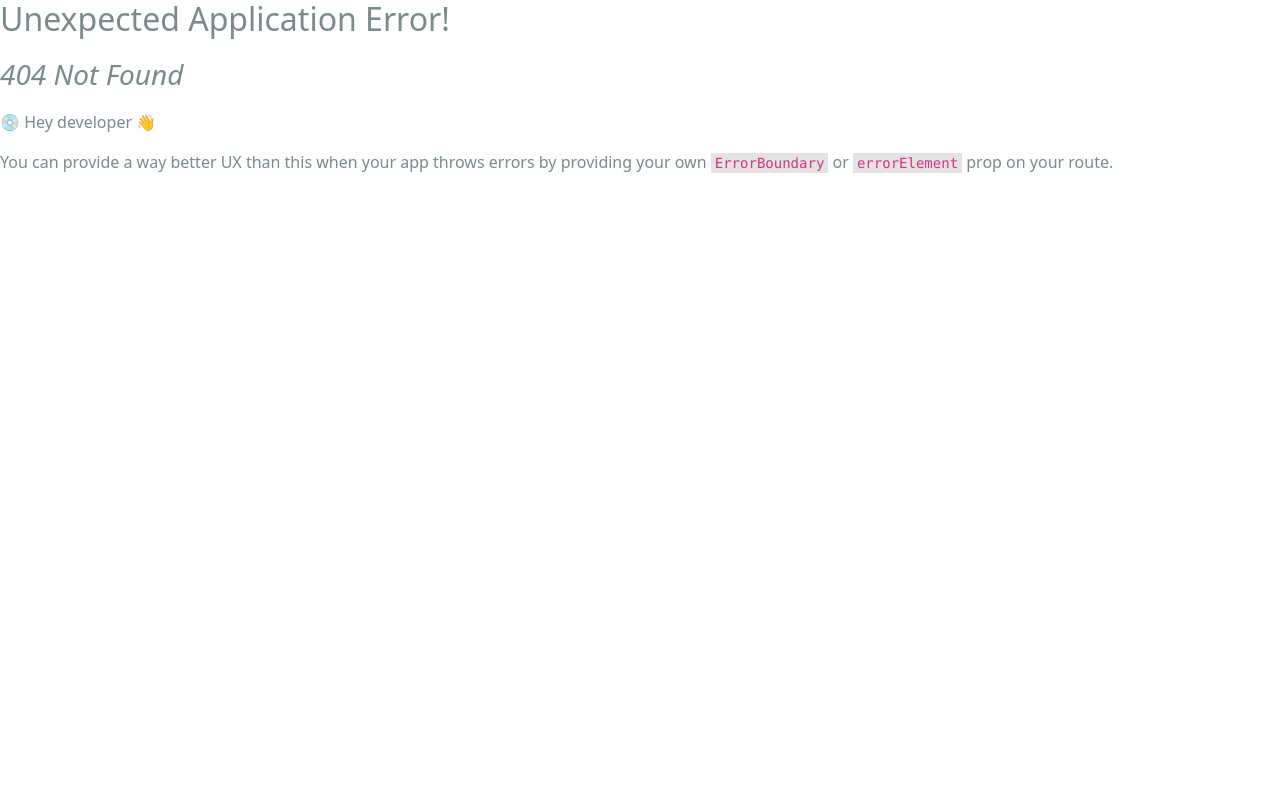
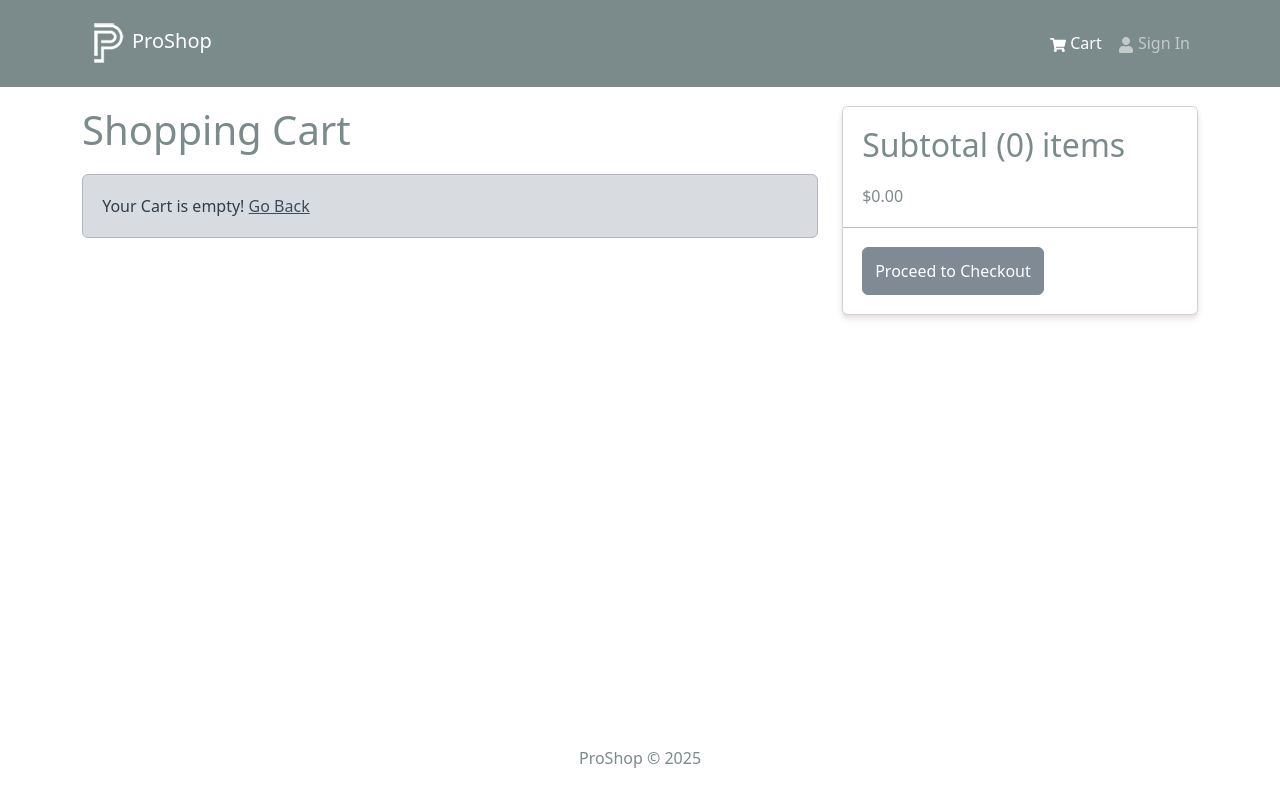
Before and after one commit to Saurav-Mistri/E-commerce_MERN_STACK, a React (Create React App) app in the folder client/: page /cart in a window 1280 px wide. Before the commit this address had no page. Shown: the top 802 px of the page. Built offline with nearby package versions, Linux system fonts and the light colour scheme.

Commit message:
cart page design code done

```diff
--- a/client/src/index.js
+++ b/client/src/index.js
@@ -13,14 +13,16 @@
 import './assets/styles/index.css';
 import App from './App';
 import reportWebVitals from './reportWebVitals';
-import HomePage from './pages/HomePage';
-import ProductDetailsPage from './pages/ProductDetailsPage';
+import HomePage from './pages/HomePage.jsx';
+import ProductDetailsPage from './pages/ProductDetailsPage.jsx';
+import CartPage from './pages/CartPage.jsx';
 
 const router = createBrowserRouter(
   createRoutesFromElements(
     <Route path='/' element={<App />}>
       <Route index={true} path='/' element={<HomePage />} />
       <Route path='/product/:id' element={<ProductDetailsPage />} />
+      <Route path='/cart' element={<CartPage />} />
     </Route>
   )
 )
--- /dev/null
+++ b/client/src/pages/CartPage.jsx
@@ -0,0 +1,85 @@
+import React from 'react';
+import { Link, useNavigate } from 'react-router-dom';
+import { useDispatch, useSelector } from 'react-redux';
+import { Row, Col, ListGroup, Image, Form, Button, Card } from 'react-bootstrap';
+import { FaTrash } from 'react-icons/fa';
+import Message from '../components/Message';
+import { addToCart } from '../slices/cart_slice';
+
+const CartPage = () => {
+    const navigate = useNavigate();
+    const dispatch = useDispatch();
+
+    const cart = useSelector((state) => state.cart);
+    const { cartItems } = cart;
+
+    const addToCartHandler = async (product, qty) => {
+        dispatch(addToCart({ ...product, qty }))
+    }
+
+    return (
+        <Row>
+            <Col md={8}>
+                <h1 style={{ marginBottom: '20px' }}>
+                    Shopping Cart
+                </h1>
+                {cartItems.length === 0 ? (
+                    <Message>
+                        Your Cart is empty! <Link to='/'>Go Back</Link>
+                    </Message>
+                ) : (
+                    <ListGroup variant='flush'>
+                        {cartItems.map((item) => (
+                            <ListGroup.Item key={item._id}>
+                                <Row>
+                                    <Col md={2}>
+                                        <Image src={item.image} alt={item.image} fluid rounded />
+                                    </Col>
+                                    <Col md={3}>
+                                        <Link to={`/product/${item._id}`}>{item.name}</Link>
+                                    </Col>
+                                    <Col md={2}>
+                                        ${item.price}
+                                    </Col>
+                                    <Col md={2}>
+                                        <Form.Control as='select' value={item.qty} onChange={(e) => addToCartHandler(item, Number(e.target.value))}>
+                                            {[...Array(item.countInStock).keys()].map((x) => (
+                                                <option key={x + 1} value={x + 1}>
+                                                    {x + 1}
+                                                </option>
+                                            ))}
+                                        </Form.Control>
+                                    </Col>
+                                    <Col md={2}>
+                                        <Button type='button' variant='light'>
+                                            <FaTrash />
+                                        </Button>
+                                    </Col>
+                                </Row>
+                            </ListGroup.Item>
+                        ))}
+                    </ListGroup>
+                )}
+            </Col>
+            <Col md={4}>
+                <Card>
+                    <ListGroup variant='flush'>
+                        <ListGroup.Item>
+                            <h2>
+                                Subtotal ({cartItems.reduce((acc, item) => acc + item.qty, 0)}) items
+                            </h2>
+                            ${cartItems.reduce((acc, item) => acc + item.qty * item.price, 0).toFixed(2)}
+                        </ListGroup.Item>
+                        <ListGroup.Item>
+                            <Button type='button' className='btn-block' disabled={cartItems.length === 0}>
+                                Proceed to Checkout
+                            </Button>
+                        </ListGroup.Item>
+                    </ListGroup>
+                </Card>
+            </Col>
+        </Row>
+    )
+}
+
+export default CartPage
```
